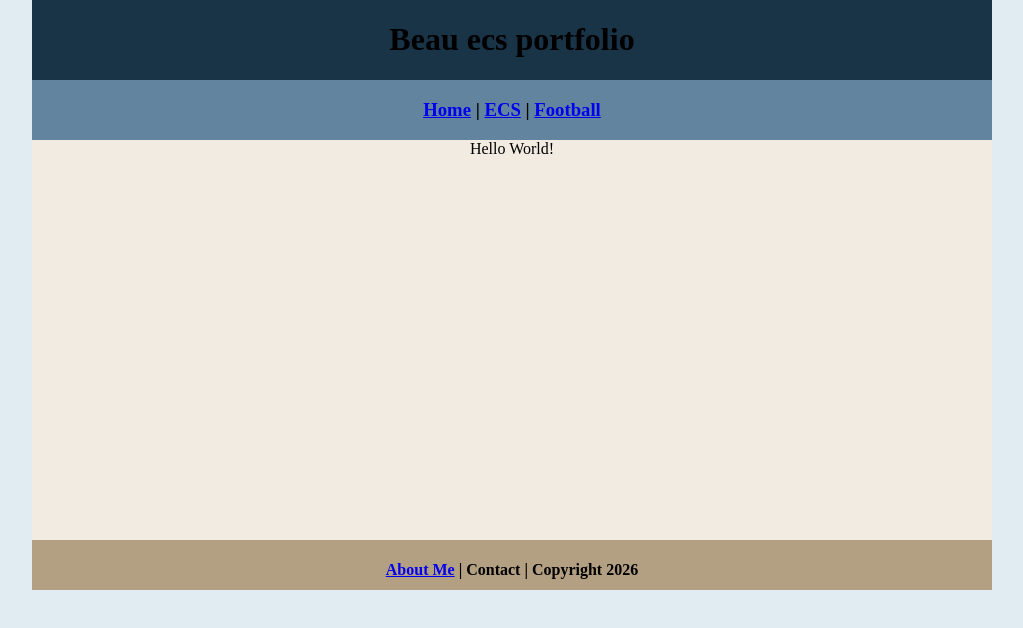
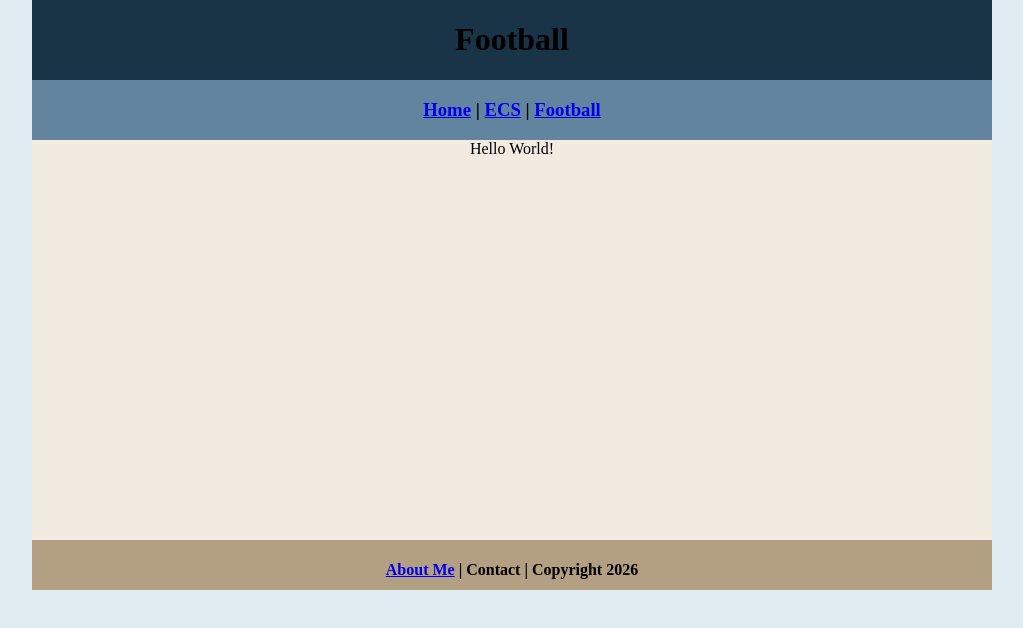
Before and after one commit to 9657523-bit/ecsportfolio, a plain HTML site: page football/index.html in a window 1280 px wide. Shown: the whole page, without its empty margins (128-1151 px from the left). Drawn offline with Linux system fonts and the light colour scheme; files that its build step writes are made by us from their sources.

Commit message:
Update index.html

```diff
--- a/football/index.html
+++ b/football/index.html
@@ -3,16 +3,16 @@
 <head>
 	<!-- This is a comment! Text here will be ignored by the browser. -->
 	<meta charset="UTF-8">
-	<title>Beau ecs portfolio</title>
-	<link href="myCSS.css" rel="stylesheet" type="text/css">
+	<title>Football</title>
+	<link href="../myCSS.css" rel="stylesheet" type="text/css">
 </head>
 <body>
 <div class="container">
   <div class="header">
-  	<h1>Beau ecs portfolio</h1>
+  	<h1>Football</h1>
   </div>
   <div class="nav">
-    <h3> <a href="index.html">Home</a> | <a href="ecs/index.html">ECS</a> | <a href="football/index.html">Football</a> </h3>
+    <h3> <a href="../index.html">Home</a> | <a href="../ecs/index.html">ECS</a> | <a href="football/index.html">Football</a> </h3>
   </div>
   <div class="content">Hello World!</div>
   <div class="footer">
```
